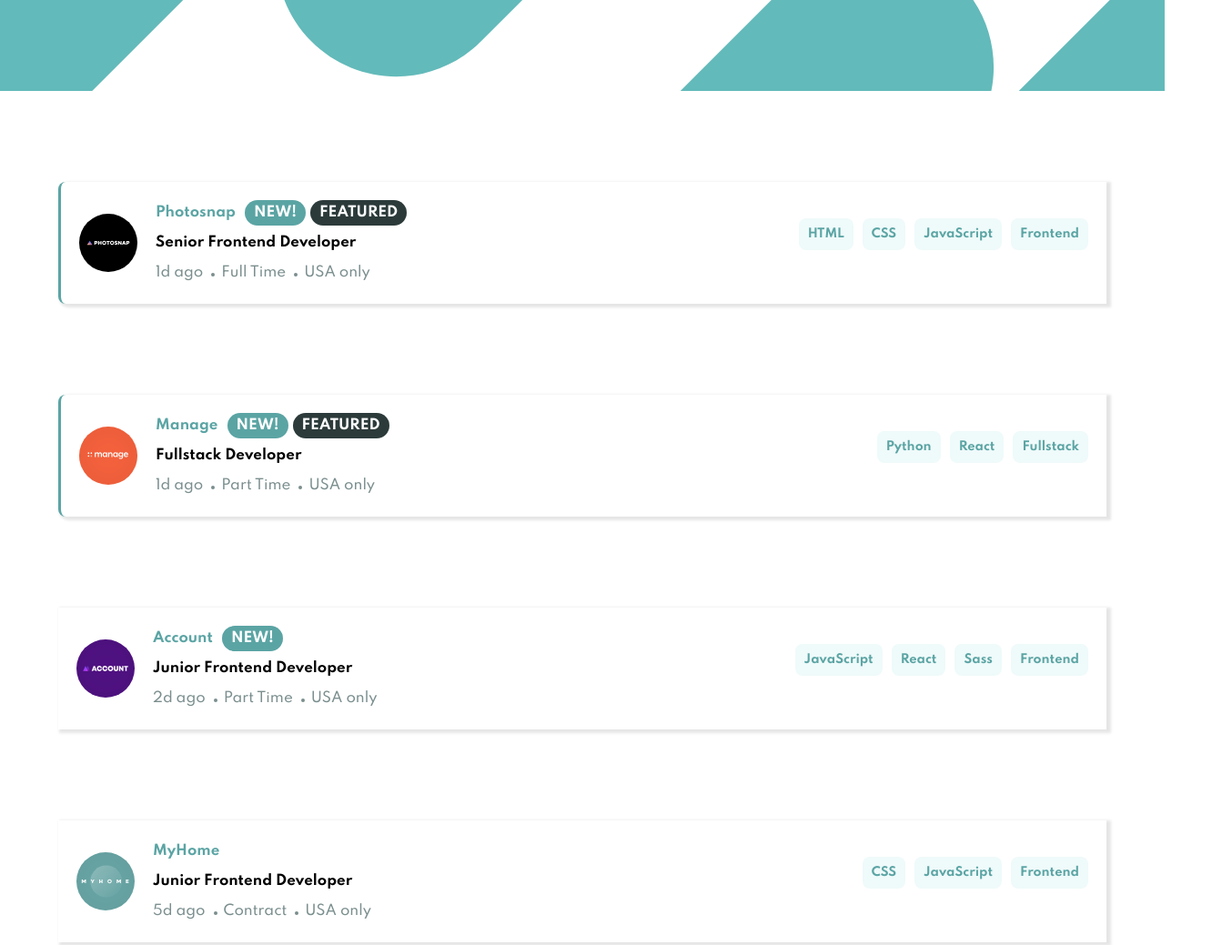
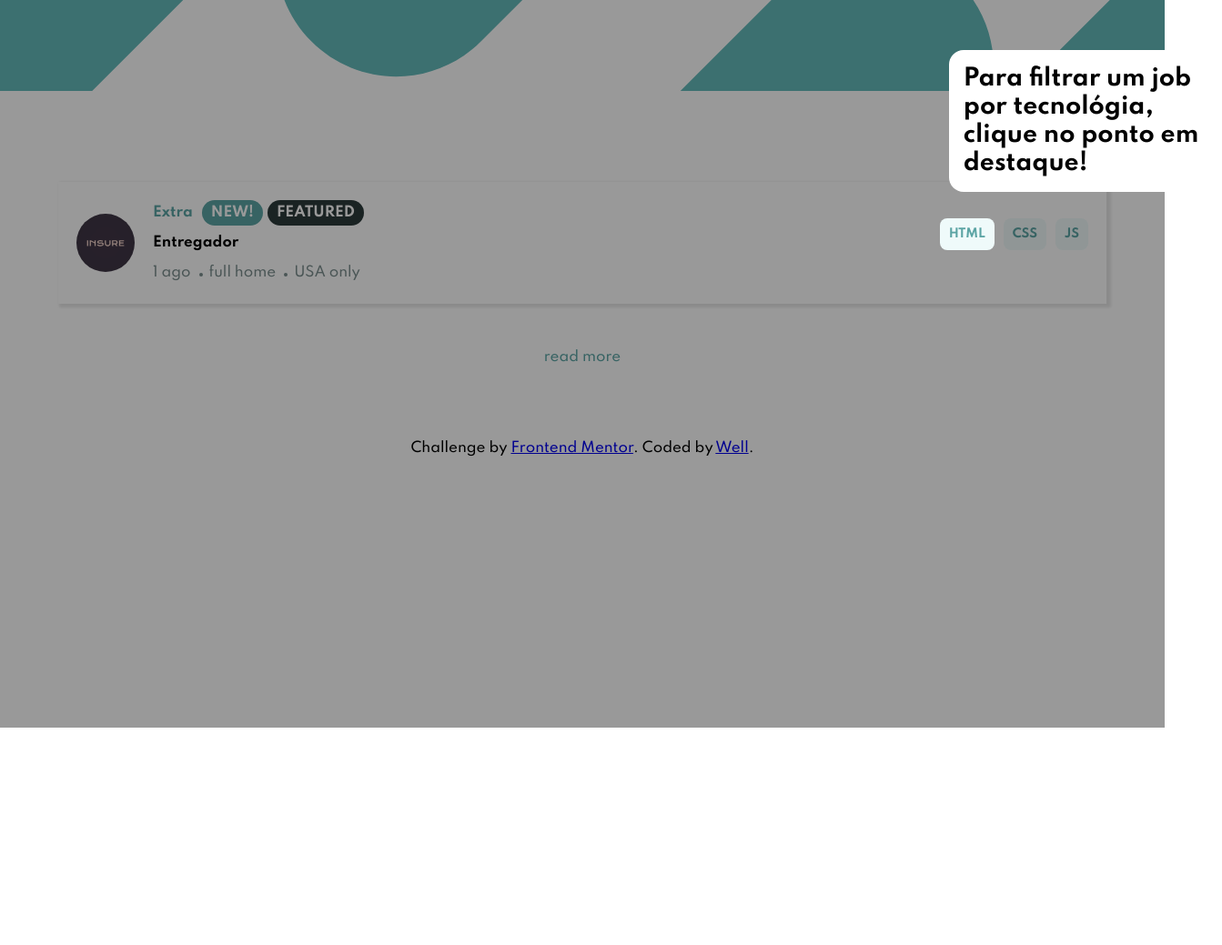
Before and after one commit to junior3874/static-job-listing-master, a website with bundled scripts: page src/index.html in a window 1280 px wide. Shown: the top 1039 px of the page at 91% size, 1343 px wide, since content can reach past the window. After the commit the page ends 800 px from the top, so only its background shows below. Built offline with nearby package versions, Linux system fonts and the light colour scheme.

Commit message:
added new function that orient new users in app

```diff
--- a/src/components/jobComponent.js
+++ b/src/components/jobComponent.js
@@ -2,6 +2,7 @@ export default function jobComponent(jobs) {
   const jobsIn = jobs.map((job) => {
     const jobTecnologys = [...job.languages, ...job.tools, job.role].map(
       (tecnology) => `<span class="tecnology">
+
     ${tecnology}
    </span> `
     );
--- a/src/controller.js
+++ b/src/controller.js
@@ -13,6 +13,10 @@ export default class Controller {
   }
 
   async _setupViewEvents() {
+    const verify = await this.view.verifyUserAlreadyLogged(() =>
+      this._initialize()
+    );
+    if (!verify) return;
     await this.view.setCommand(this.getJobs());
     await this.view.setJobs(this.getJobs());
 
--- /dev/null
+++ b/src/firstVisit.css
@@ -0,0 +1,32 @@
+body.firstVisit {
+  overflow: hidden;
+  width: 100%;
+  height: 100%;
+}
+body.firstVisit::before {
+  content: "";
+  background-color: rgba(0, 0, 0, 0.4);
+  position: absolute;
+  width: 100%;
+  display: flex;
+  height: 100%;
+  z-index: 50;
+}
+
+#firt-visit-help {
+  position: absolute;
+  z-index: 51;
+  width: 300px;
+  top: -600%;
+  font-size: 25px;
+  color: white;
+  background-color: white;
+  color: black;
+  padding: 1rem;
+
+  border-radius: 16px;
+}
+
+main .component-job .job-tecnologys .tecnology.firstVisit {
+  z-index: 52;
+}
--- a/src/index.html
+++ b/src/index.html
@@ -6,8 +6,11 @@
   <link rel="preconnect" href="https://fonts.googleapis.com">
   <link rel="preconnect" href="https://fonts.gstatic.com" crossorigin>
   <link href="https://fonts.googleapis.com/css2?family=Spartan:wght@500;700&display=swap" rel="stylesheet">
+
   <link rel="icon" type="image/png" sizes="32x32" href="./images/favicon-32x32.png">
   <link rel="stylesheet" href="./styles.css">
+
+  <link rel="stylesheet" href="firstVisit.css">
   <title>Frontend Mentor | Job Listings</title>
 
   <!-- Feel free to remove these styles or customise in your own stylesheet 👍 -->
@@ -28,7 +31,57 @@
     </button>
   </section>
   <main>
+    <div id="${job.id}"class="component-job ${
+      job.new && job.featured ? "active" : ""
+    }" >
+    <div class="job-props">
+      <section class="company-image">
+        <img src="./images/insure.svg">
+      </section>
 
+      <div class="job-details">
+        <div class="company-props">
+          <p class="company-name">
+            Extra
+          </p>
+
+              <span id="new">
+          new!
+        </span>
+
+
+           <span id="featured">
+        featured
+      </span>
+
+
+
+
+        </div>
+        <div class="job-name-area">
+          <p id="job-name">Entregador</p>
+        </div>
+        <div class="job-especifications">
+          <p id="date-post">
+            1 ago
+          </p>
+          <p id="job-type">
+            full home
+          </p>
+          <p id="job-location">
+            USA only
+          </p>
+        </div>
+      </div>
+
+    </div>
+    <div class="job-tecnologys">
+    <span class="tecnology">HTML</span>
+    <span class="tecnology">CSS</span>
+    <span class="tecnology">JS</span>
+
+    </div>
+</div>
   </main>
 
   <section class="pagination">
@@ -36,9 +89,6 @@
       read more
     </p>
   </section>
-
-
-
 
   <div class="attribution">
     Challenge by <a href="https://www.frontendmentor.io?ref=challenge" target="_blank">Frontend Mentor</a>.
--- a/src/styles.css
+++ b/src/styles.css
@@ -229,6 +229,9 @@ main .component-job .job-tecnologys {
   display: flex;
   flex-wrap: wrap;
 }
+main .component-job .job-tecnologys .tecnology {
+  position: relative;
+}
 
 main .component-job .job-tecnologys span {
   font-size: 13px;
@@ -266,24 +269,22 @@ main .component-job .job-tecnologys span {
     flex-direction: row;
   }
 
-  main .component-job .job-props .company-image{
+  main .component-job .job-props .company-image {
     margin: 0 20px 0 0;
   }
 
-  main .component-job .job-props{
+  main .component-job .job-props {
     flex-direction: row;
     align-items: center;
     justify-content: space-between;
-
   }
 
-  main .component-job .job-tecnologys{
+  main .component-job .job-tecnologys {
     align-items: center;
     justify-content: flex-end;
   }
 
-  main .component-job .job-props .job-details .job-especifications::after{
+  main .component-job .job-props .job-details .job-especifications::after {
     display: none;
   }
-
 }
--- a/src/view.js
+++ b/src/view.js
@@ -1,6 +1,7 @@
 import jobComponent from "./components/jobComponent.js";
 import tecnologyComponent from "./components/tecnologyComponent.js";
 
+const body = document.querySelector("body");
 const main = document.querySelector("main");
 const btnReadMore = document.getElementById("read-more");
 const filters = document.getElementById("filters");
@@ -8,6 +9,34 @@ const filterArea = document.querySelector(".filterArea");
 
 export default class View {
   static page = 1;
+
+  static verifyUserAlreadyLogged(command) {
+    if (!window.localStorage.getItem("logged")) {
+      View._callingEventFromFirstLogin(command);
+      return false;
+    }
+    filters.innerHTML = "";
+    return true;
+  }
+
+  static _callingEventFromFirstLogin(command) {
+    body.classList.toggle("firstVisit");
+
+    const getFirstTecnologySpan = View._getElementByClass(".tecnology")[0];
+    getFirstTecnologySpan.innerHTML += `<p id="firt-visit-help">Para filtrar um job por tecnológia, clique no ponto em destaque!</p>`;
+    getFirstTecnologySpan.classList.toggle("firstVisit");
+    getFirstTecnologySpan.addEventListener("click", (e) => {
+      View._addFilter(e);
+      const getChialdElement = View._getElementById("firt-visit-help");
+      getFirstTecnologySpan.removeChild(getChialdElement);
+      body.classList.toggle("firstVisit");
+      window.localStorage.setItem("logged", true);
+      setTimeout(() => {
+        return command();
+      }, 1000);
+    });
+  }
+
   static setCommand(command) {
     this.command = command;
     return this;
@@ -55,7 +84,7 @@ export default class View {
   }
 
   static _addFilter(e) {
-		const tecnologyName = e.currentTarget.textContent;
+    const tecnologyName = e.currentTarget.firstChild.textContent;
 
     const element = View._getElementById(tecnologyName);
 
```
Also changed, not shown: src/components/firstVisitComponent.js (added), src/service.js (indentation only). Lines whose indentation alone changed are shown as unchanged.
